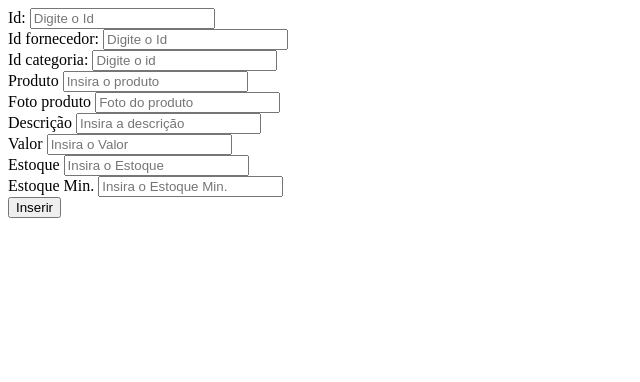
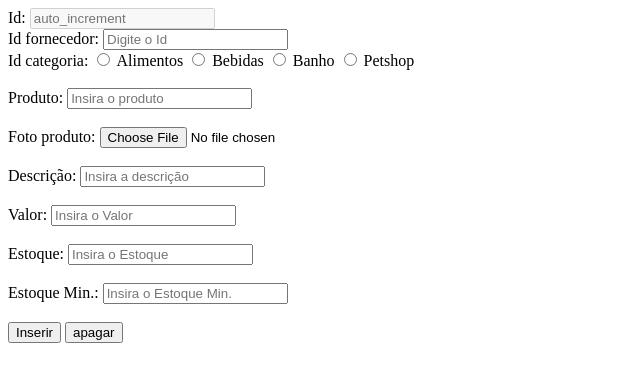
Before and after one commit to Infomulas/TCC, a PHP site: page /forms.php in a window 1280 px wide. Shown: the top 382 px of the page, without its empty margins (0-640 px from the left). Run offline with PHP 8.4, Linux system fonts and the light colour scheme.

Commit message:
atualizações

```diff
--- a/banho.php
+++ b/categorias/banho.php
@@ -65,10 +65,10 @@ if ($result = $mysqli->query($sql)) {
         echo
             "
             <div class='card' style='width: 13rem;'>
-             <img src='".$row['img']."' class='card-img-top' >
+             <img src='".$row['Foto_produto']."' class='card-img-top' >
              <div class='card-body'>
                 <h5 class='card-title'>".$row['valor']."</h5>
-                <p class='card-text'>".$row['descricao']."</p>
+                <p class='card-text'>".$row['produto']."</p>
                 <a href='#' class='btn btn-primary'>carrinho</a>
              </div>
             </div>
--- a/forms.php
+++ b/forms.php
@@ -5,47 +5,53 @@
     <meta http-equiv="X-UA-Compatible" content="IE=edge">
     <meta name="viewport" content="width=device-width, initial-scale=1.0">
     <title>Formulário</title>
+
 </head>
 <body>
-<form action="" method="post">
+<form action="forms.php" method="POST" enctype="multipart/form-data">
 
     <label>Id:</label>
-    <input type="text" name="Id" placeholder="Digite o Id">
+    <input type="text" name="Id" placeholder="auto_increment" disabled>
     <br>
 
     <label for="">Id fornecedor:</label>
-    <input type="text" name="Id Fornecedor" placeholder="Digite o Id">
+    <input type="number" name="Id_Fornecedor" placeholder="Digite o Id">
     <br>
 
     <label for="">Id categoria: </label>
-    <input type="text" name="Id categoria" placeholder="Digite o id">
-    <br>
+    <input type="radio" name="categoria" value="1"> Alimentos
+    <input type="radio" name="categoria" value="2"> Bebidas
+    <input type="radio" name="categoria" value="3"> Banho
+    <input type="radio" name="categoria" value="4"> Petshop
 
-    <label for="">Produto</label>
+    <br><br>
+
+    <label for="">Produto: </label>
     <input type="text" name="Produto" placeholder="Insira o produto">
-    <br>
+    <br><br>
 
-    <label for="">Foto produto</label>
-    <input type="text" name="foto" placeholder="Foto do produto">
-    <br>
+    <label for="">Foto produto: </label>
+    <input name="arquivo" type="file" placeholder="Foto do produto">
+    <br><br>
 
-    <label for="">Descrição</label>
+    <label for="">Descrição: </label>
     <input type="text" name="Descrição" placeholder="Insira a descrição">
-    <br>
+    <br><br>
 
-    <label for="">Valor</label>
-    <input type="text" name="Valor" placeholder="Insira o Valor">
-    <br>
+    <label for="">Valor: </label>
+    <input type="number" name="Valor" placeholder="Insira o Valor">
+    <br><br>
 
-    <label for="">Estoque</label>
-    <input type="text" name="Estoque" placeholder="Insira o Estoque">
-    <br>
+    <label for="">Estoque: </label>
+    <input type="number" name="Estoque" placeholder="Insira o Estoque">
+    <br><br>
 
-    <label for="">Estoque Min.</label>
-    <input type="text" name="Estoque Min." placeholder="Insira o Estoque Min.">
-    <br>
+    <label for="">Estoque Min.: </label>
+    <input type="number" name="Estoque Min." placeholder="Insira o Estoque Min.">
+    <br><br>
 
     <input type="submit" value="Inserir">
+    <input type="reset" value="apagar">
 
 
     </form>
@@ -61,7 +67,33 @@
 
 <?php
 
+require './conexao.php';
 
+$msg = false;
+if(isset($_FILES['arquivo'])){
+    $arquivo = $_FILES['arquivo']['name'];
+    $extensao = strtolower(pathinfo($arquivo, PATHINFO_EXTENSION));
+
+    if($extensao != "jpg" && $extensao != "png" && $extensao != "jpeg")
+        die ('Tipo de arquivo não aceito!');
+
+    $novo_nome = md5(time()).".".$extensao;
+
+    $diretorio = "upload/";
+
+    move_uploaded_file($_FILES['arquivo']['tmp_name'], $diretorio . $novo_nome);
+
+    $sql = "INSERT INTO produtos(id, arquivo, data) VALUES('','$novo_nome', NOW())";
+    $mysqli->query($sql);
+    if ($result = $mysqli->query($sql)) {
+        echo "enviou";
+
+    } else {
+            echo "Erro: " . $sql . "<br>" . $mysqli->error;
+            }
+        $mysqli->close();
+
+}
 
 
 
```
Also changed, not shown: home.html (+4 -4 lines), imgbancodedados.php (deleted, +0 -43 lines), categorias/Alimentos.php (renamed from Alimentos.php), categorias/bebidas.php (renamed from bebidas.php), categorias/petshop.php (renamed from petshop.php).
